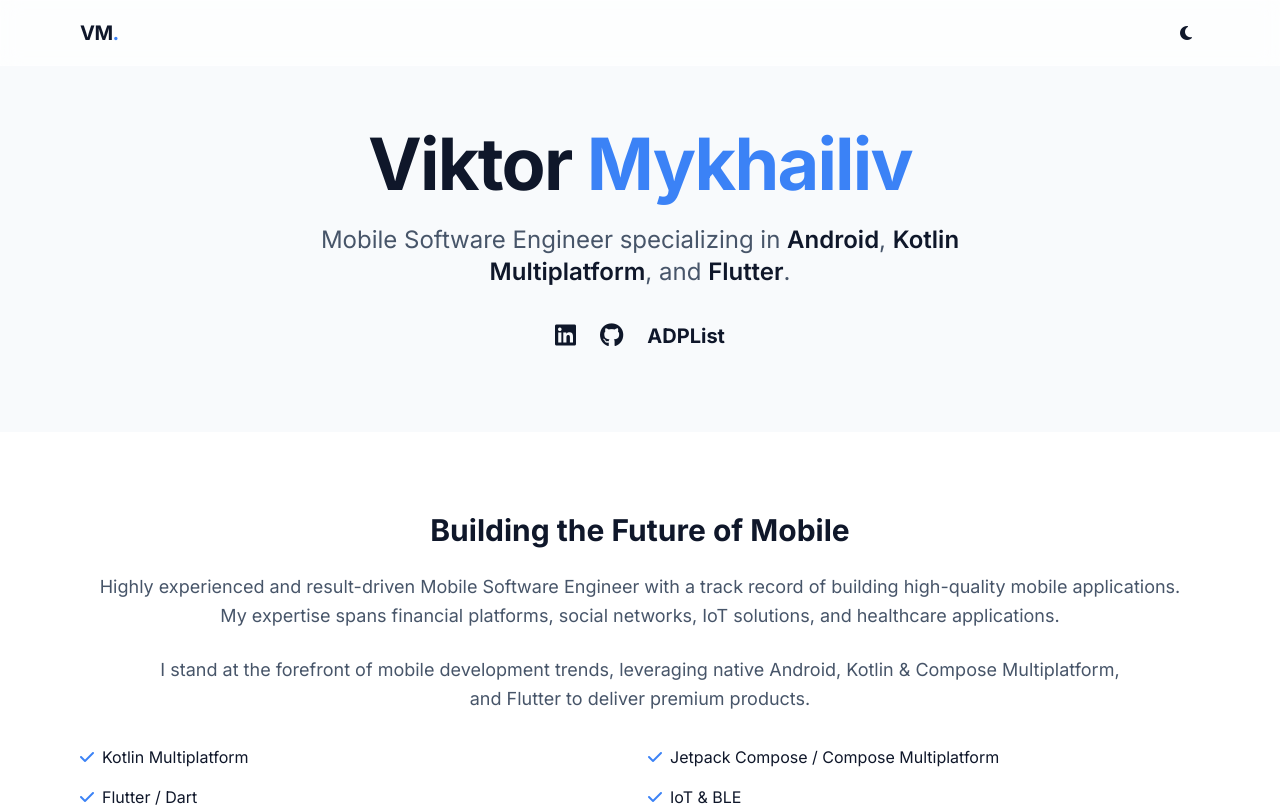
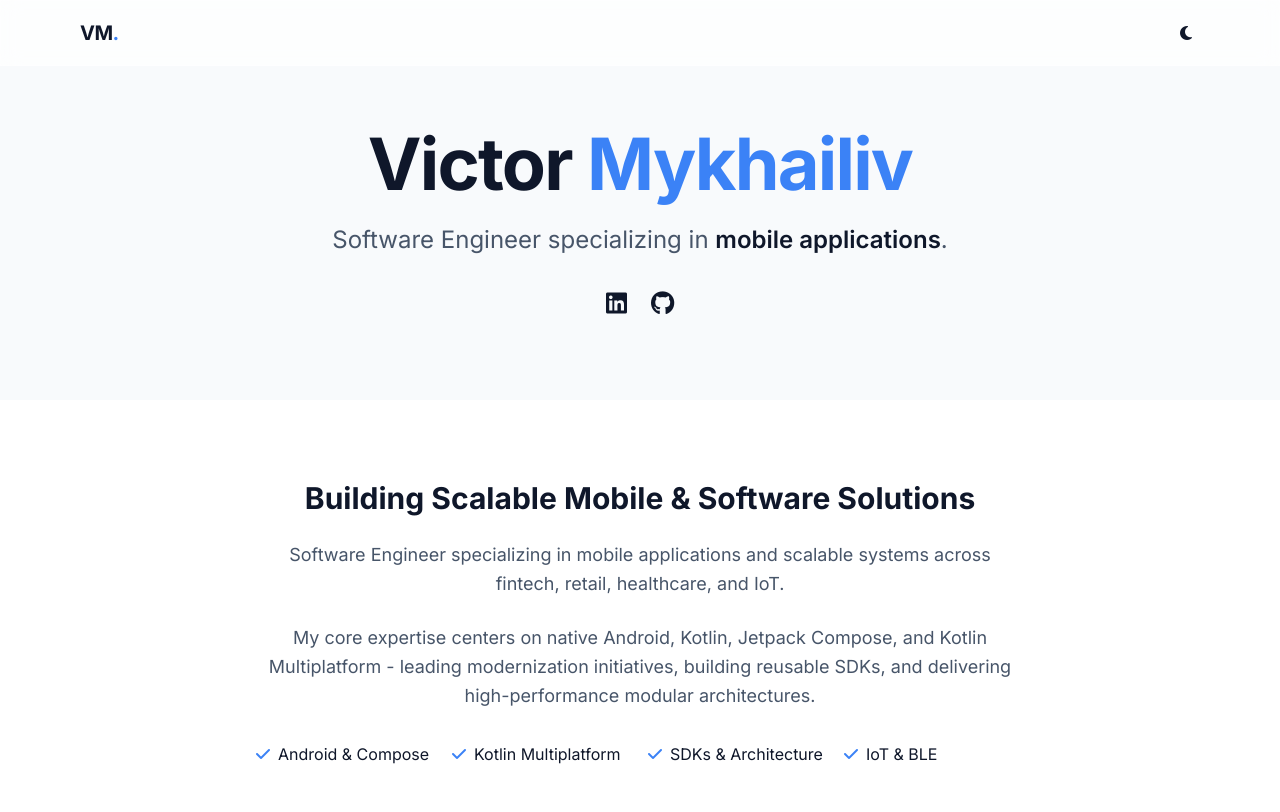
Before and after one commit to vitoksmile/vm-business-card-website, a plain HTML site: page index.html in a window 1280 px wide. Shown: the top 812 px of the page. Drawn offline with nearby package versions, Linux system fonts and the light colour scheme.

Commit message:
Update name to Victor, refresh bio description, and update social links

```diff
--- a/index.html
+++ b/index.html
@@ -3,7 +3,7 @@
 <head>
     <meta charset="UTF-8">
     <meta name="viewport" content="width=device-width, initial-scale=1.0">
-    <title>Viktor Mykhailiv | Mobile Software Engineer</title>
+    <title>Victor Mykhailiv | Software Engineer</title>
     <script src="https://cdn.tailwindcss.com"></script>
 
     <link rel="icon" href="./favicon_32.png" sizes="32x32" />
@@ -85,16 +85,15 @@
     <section class="pt-32 pb-20 px-4">
         <div class="max-w-4xl mx-auto text-center">
             <h1 class="text-5xl md:text-7xl font-extrabold mb-6 tracking-tight">
-                Viktor <span class="text-primary">Mykhailiv</span>
+                Victor <span class="text-primary">Mykhailiv</span>
             </h1>
             <p class="text-xl md:text-2xl text-slate-600 dark:text-gray-400 mb-8 max-w-2xl mx-auto leading-relaxed">
-                Mobile Software Engineer specializing in <span class="text-slate-900 dark:text-white font-semibold">Android</span>, <span class="text-slate-900 dark:text-white font-semibold">Kotlin Multiplatform</span>, and <span class="text-slate-900 dark:text-white font-semibold">Flutter</span>.
+                Software Engineer specializing in <span class="text-slate-900 dark:text-white font-semibold">mobile applications</span>.
             </p>
             <div class="flex flex-wrap justify-center gap-4">
                 <div class="flex items-center space-x-6 px-4">
-                    <a target="_blank" href="https://www.linkedin.com/in/viktor-mykhailiv/" class="text-2xl hover:text-primary transition-colors"><i class="fa-brands fa-linkedin"></i></a>
+                    <a target="_blank" href="https://www.linkedin.com/in/victor-mykhailiv/" class="text-2xl hover:text-primary transition-colors"><i class="fa-brands fa-linkedin"></i></a>
                     <a target="_blank" href="https://github.com/vitoksmile" class="text-2xl hover:text-primary transition-colors"><i class="fa-brands fa-github"></i></a>
-                    <a target="_blank" href="https://adplist.org/mentors/viktor-mykhailiv" class="text-xl hover:text-primary transition-colors font-bold">ADPList</a>
                 </div>
             </div>
         </div>
@@ -105,29 +104,29 @@
         <div class="max-w-6xl mx-auto px-4">
            <div class="text-center mb-16">
                 <div>
-                    <h2 class="text-3xl font-bold mb-6">Building the Future of Mobile</h2>
-                    <p class="text-lg text-slate-600 dark:text-gray-400 mb-6 leading-relaxed">
-                        Highly experienced and result-driven Mobile Software Engineer with a track record of building high-quality mobile applications.<br> My expertise spans financial platforms, social networks, IoT solutions, and healthcare applications.
+                    <h2 class="text-3xl font-bold mb-6">Building Scalable Mobile &amp; Software Solutions</h2>
+                    <p class="text-lg text-slate-600 dark:text-gray-400 mb-6 leading-relaxed max-w-3xl mx-auto">
+                        Software Engineer specializing in mobile applications and scalable systems across fintech, retail, healthcare, and IoT.
                     </p>
-                    <p class="text-lg text-slate-600 dark:text-gray-400 mb-8 leading-relaxed">
-                        I stand at the forefront of mobile development trends, leveraging native Android, Kotlin &amp; Compose Multiplatform,<br> and Flutter to deliver premium products.
+                    <p class="text-lg text-slate-600 dark:text-gray-400 mb-8 leading-relaxed max-w-3xl mx-auto">
+                        My core expertise centers on native Android, Kotlin, Jetpack Compose, and Kotlin Multiplatform - leading modernization initiatives, building reusable SDKs, and delivering high-performance modular architectures.
                     </p>
-                    <div class="grid grid-cols-2 gap-4">
+                    <div class="grid grid-cols-2 sm:grid-cols-4 gap-4 max-w-3xl mx-auto text-left">
+                        <div class="flex items-center space-x-2">
+                            <i class="fa-solid fa-check text-primary"></i>
+                            <span>Android &amp; Compose</span>
+                        </div>
                         <div class="flex items-center space-x-2">
                             <i class="fa-solid fa-check text-primary"></i>
                             <span>Kotlin Multiplatform</span>
                         </div>
                         <div class="flex items-center space-x-2">
                             <i class="fa-solid fa-check text-primary"></i>
-                            <span>Jetpack Compose / Compose Multiplatform</span>
+                            <span>SDKs &amp; Architecture</span>
                         </div>
                         <div class="flex items-center space-x-2">
                             <i class="fa-solid fa-check text-primary"></i>
-                            <span>Flutter / Dart</span>
-                        </div>
-                        <div class="flex items-center space-x-2">
-                            <i class="fa-solid fa-check text-primary"></i>
-                            <span>IoT & BLE</span>
+                            <span>IoT &amp; BLE</span>
                         </div>
                     </div>
                 </div>
@@ -250,7 +249,7 @@
     <footer id="contact" class="bg-white dark:bg-gray-800 py-12 border-t border-slate-100 dark:border-gray-700">
         <div class="max-w-6xl mx-auto px-4 text-center">
             <p class="text-slate-500 dark:text-gray-400 text-sm">
-                &copy; <span id="year"></span> Viktor Mykhailiv
+                &copy; <span id="year"></span> Victor Mykhailiv
             </p>
         </div>
     </footer>
```
